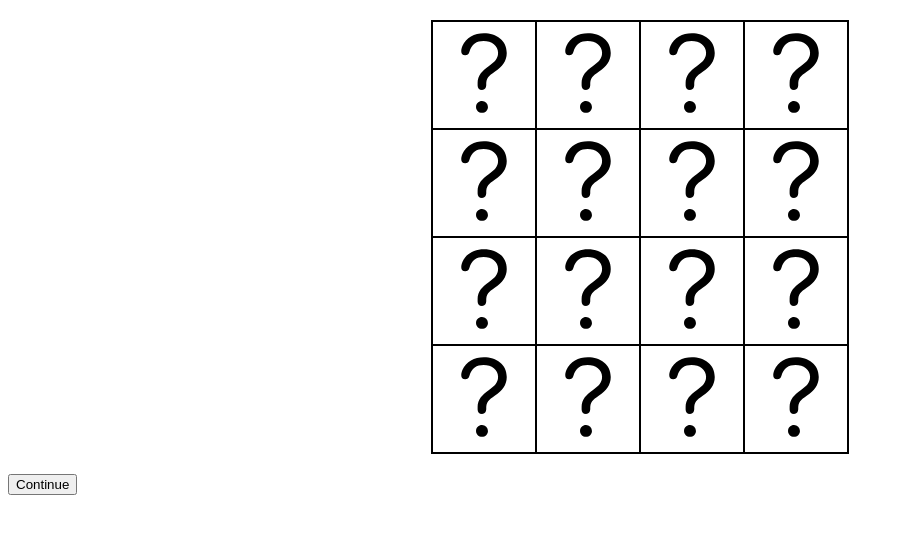
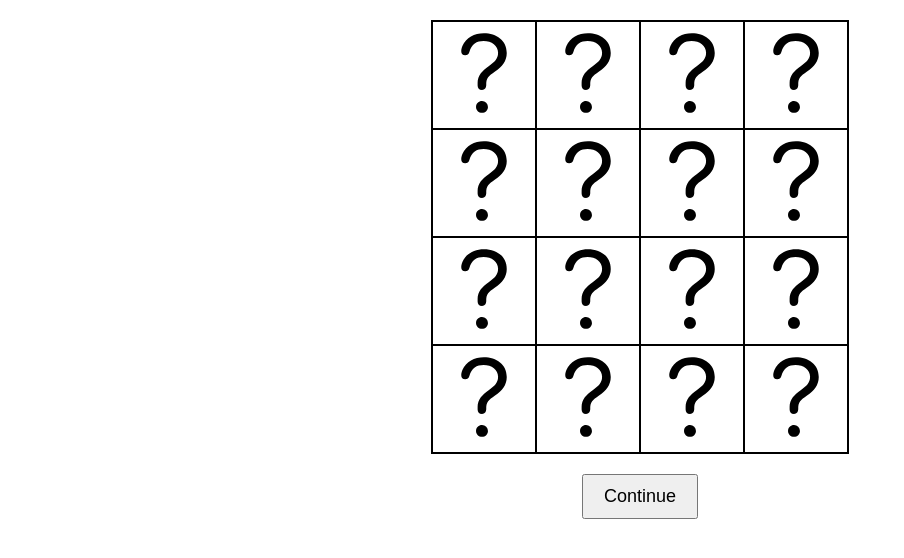
Before and after one commit to lucasjli/web_matching_game, a plain HTML site: page matchingGame/index.html in a window 1280 px wide. Shown: the whole page, without its empty margins (0-904 px from the left). Drawn offline with nearby package versions, Linux system fonts and the light colour scheme.

Commit message:
Optimize the continue button's style and position.

```diff
--- a/matchingGame/style.css
+++ b/matchingGame/style.css
@@ -13,3 +13,10 @@ td {
 .game-tile {
     cursor: pointer;
 }
+
+#continueButton {
+    display: block; /* Make the button occupy the entire line */
+    margin: 20px auto; /* Automatic left-right center */
+    padding: 10px 20px; /* top and bottom: 10px, left and right: 20px */
+    font-size: 18px;
+}
```
